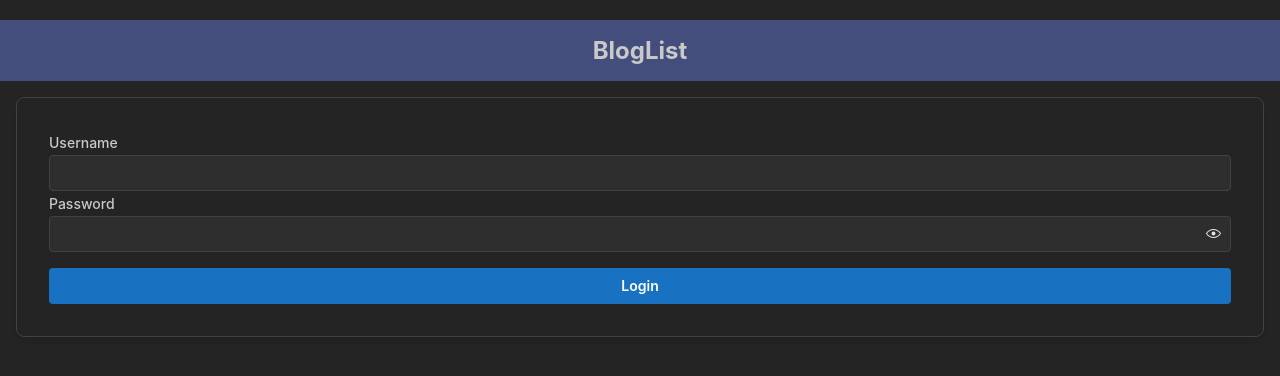
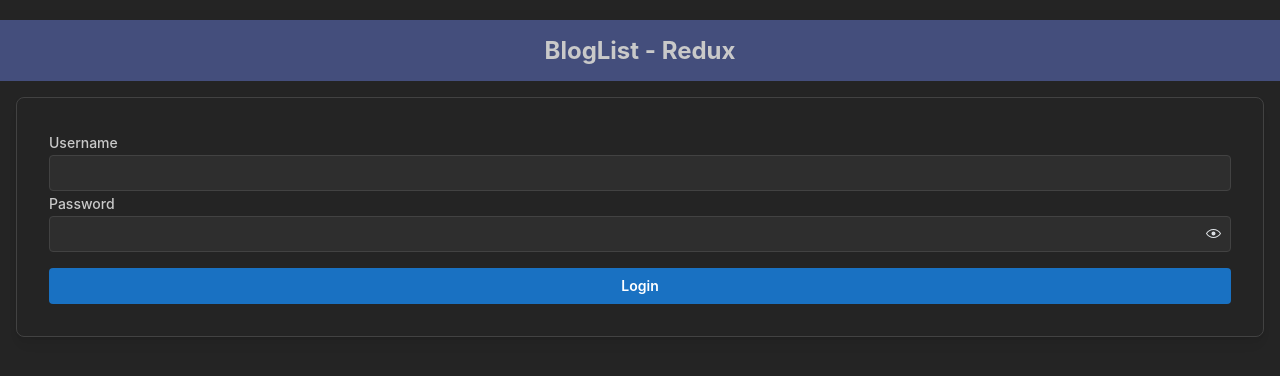
Before and after one commit to ivanpo1/fullstackopen, a React (Vite) app in the folder part7/blogList-redux/frontend/: page / in a window 1280 px wide. Shown: the top 376 px of the page. Built offline with nearby package versions, Linux system fonts and the light colour scheme; no server answers.

Commit message:
final styling

```diff
--- a/part7/blogList-redux/frontend/src/App.jsx
+++ b/part7/blogList-redux/frontend/src/App.jsx
@@ -42,7 +42,7 @@ const App = () => {
   if (!user) {
     return (
       <div>
-        <h2>BlogList</h2>
+        <h2>BlogList - Redux</h2>
         <Notification />
         <Login />
       </div>
```
